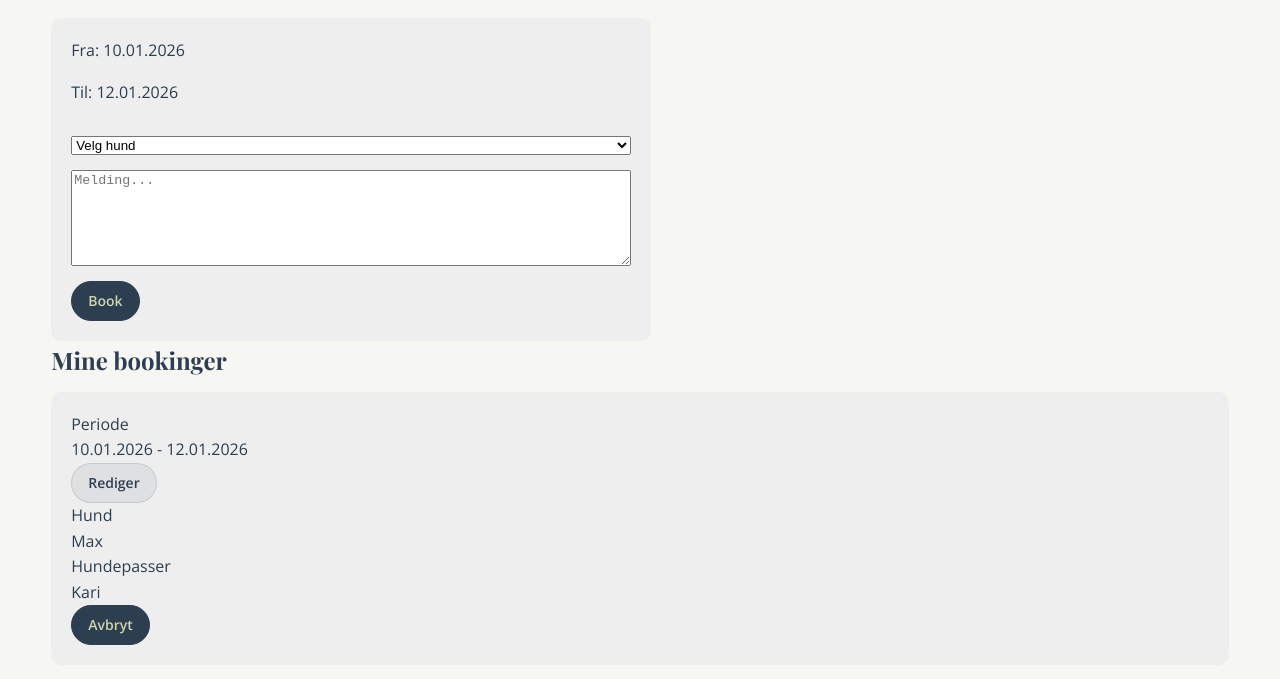
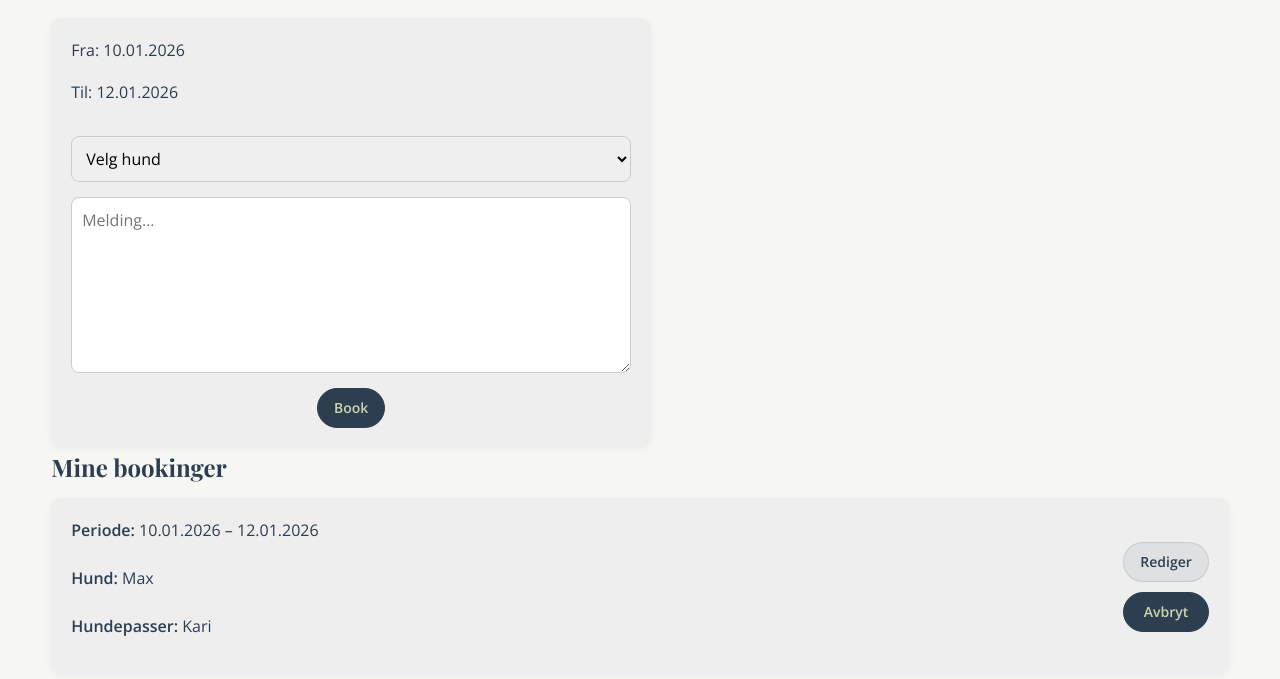
Before and after one commit to vildehf/Skoleprosjekt-Portfolio, a website built with Vite: page src/html/booking.html in a window 1280 px wide. Shown: the part 681-1360 px from the top of the page. Built offline with nearby package versions, Linux system fonts and the light colour scheme; files whose address does not match are found by name; a web font is replaced by a local one.

Commit message:
edited some more inn booking-html and css-file

```diff
--- a/src/css/booking.css
+++ b/src/css/booking.css
@@ -79,15 +79,27 @@ h1 {
   opacity: 0.5;
 }
 
+.button-wrapper {
+  display: flex;
+  justify-content: center;
+}
+
+input,
+select,
+textarea {
+  padding: 10px;
+  border-radius: 8px;
+  border: 1px solid #ccc;
+  font: inherit;
+}
+
 .calendar-box {
   position: absolute;
   opacity: 0.7;
-  width: 30%;
-  height: 30%;
   right: 20px;
   top: 20px;
   background: white;
-  padding: 20px;
+  padding: 10px;
   border-radius: 10px;
 }
 
@@ -96,30 +108,34 @@ h1 {
   padding: 20px;
   margin-top: 20px;
   border-radius: 10px;
-
   display: grid;
   gap: 15px;
   max-width: 600px;
+  box-shadow: var(--shadow-sm);
 }
 
 .booking-card {
   display: flex;
-  flex-direction: column;
   justify-content: space-between;
-  align-items: flex-start;
-
+  align-items: center;
   background: #eee;
   padding: 20px;
   border-radius: 10px;
+  box-shadow: var(--shadow-sm);
 }
 
-.info {
+.booking-info {
   display: flex;
   flex-direction: column;
-  gap: 8px;
+  gap: 6px;
 }
 
 .actions {
   display: flex;
+  flex-direction: column;
   gap: 10px;
 }
+
+.actions button {
+  width: 100%;
+}
--- a/src/html/booking.html
+++ b/src/html/booking.html
@@ -101,21 +101,15 @@
         <h2>Mine bookinger</h2>
 
         <div class="booking-card">
-          <div class="label">Periode</div>
-          <div class="value">10.01.2026 - 12.01.2026</div>
-          <div class="actions">
-            <button class="btn btn-ghost edit">Rediger</button>
+          <div class="booking-info">
+            <p><strong>Periode:</strong> 10.01.2026 – 12.01.2026</p>
+            <p><strong>Hund:</strong> Max</p>
+            <p><strong>Hundepasser:</strong> Kari</p>
           </div>
 
-          <div class="label">Hund</div>
-          <div class="value">Max</div>
-          <div></div>
-
-          <div class="label">Hundepasser</div>
-          <div class="value">Kari</div>
-
           <div class="actions">
-            <button class="btn btn-primary cancel">Avbryt</button>
+            <button class="btn btn-ghost">Rediger</button>
+            <button class="btn btn-primary">Avbryt</button>
           </div>
         </div>
       </section>
```
